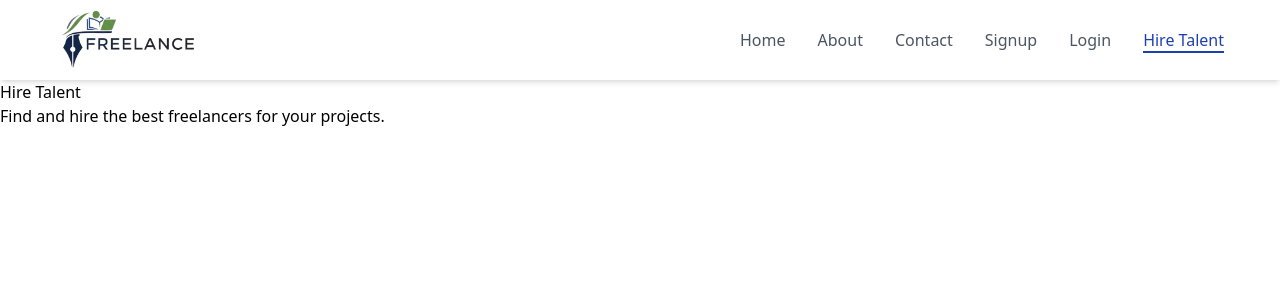
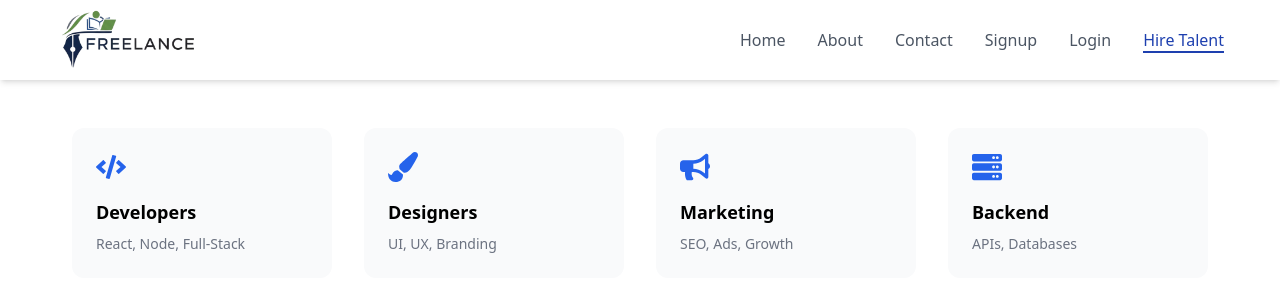
Before and after one commit to Alihaider592/freelance, a React (Create React App) app in the folder freelancing-app/: page /hire_talent in a window 1280 px wide. Shown: the top 300 px of the page. Built offline with nearby package versions, Linux system fonts and the light colour scheme.

Commit message:
created hire talent page

```diff
--- a/freelancing-app/src/pages/hire_talent.jsx
+++ b/freelancing-app/src/pages/hire_talent.jsx
@@ -1,10 +1,29 @@
-const HireTalent = () => {
+import { FaCode, FaPaintBrush, FaBullhorn, FaServer } from "react-icons/fa"
+
+const data = [
+  { icon: <FaCode />, title: "Developers", desc: "React, Node, Full-Stack" },
+  { icon: <FaPaintBrush />, title: "Designers", desc: "UI, UX, Branding" },
+  { icon: <FaBullhorn />, title: "Marketing", desc: "SEO, Ads, Growth" },
+  { icon: <FaServer />, title: "Backend", desc: "APIs, Databases" }
+]
+
+const HireTalentPanel = () => {
   return (
-    <div>
-      <h1>Hire Talent</h1>
-      <p>Find and hire the best freelancers for your projects.</p>
+    <div className="max-w-[1216px] mx-auto px-10 py-12">
+      <div className="grid grid-cols-4 gap-8">
+        {data.map((item, i) => (
+          <div
+            key={i}
+            className="p-6 bg-gray-50 rounded-xl hover:shadow-lg transition cursor-pointer"
+          >
+            <div className="text-blue-600 text-3xl mb-4">{item.icon}</div>
+            <h3 className="text-lg font-semibold">{item.title}</h3>
+            <p className="text-gray-500 text-sm mt-2">{item.desc}</p>
+          </div>
+        ))}
+      </div>
     </div>
-  );
-};
+  )
+}
 
-export default HireTalent;
+export default HireTalentPanel
```
